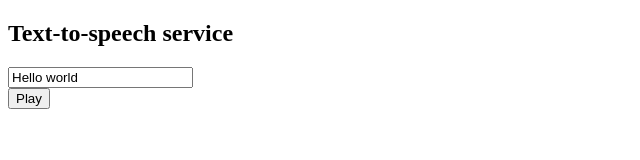
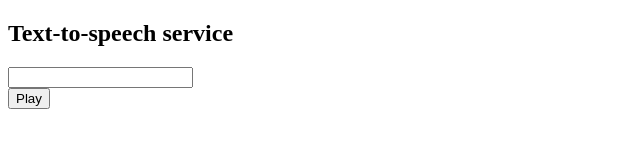
Before and after one commit to AlmasB/web-api, a plain HTML site: page text-to-speech-v1/index.html in a window 1280 px wide. Shown: the full height of the page, 0-640 px from the left. Drawn offline with Linux system fonts and the light colour scheme.

Commit message:
remove the default value

```diff
--- a/text-to-speech-v1/index.html
+++ b/text-to-speech-v1/index.html
@@ -11,7 +11,7 @@
     <h2>Text-to-speech service</h2>
 
     <form id="myForm">
-      <input id="txt" type="text" class="txt" value="Hello world" />
+      <input id="txt" type="text" class="txt" value="" />
 
       <div class="controls">
         <button id="play" type="submit">Play</button>
```
